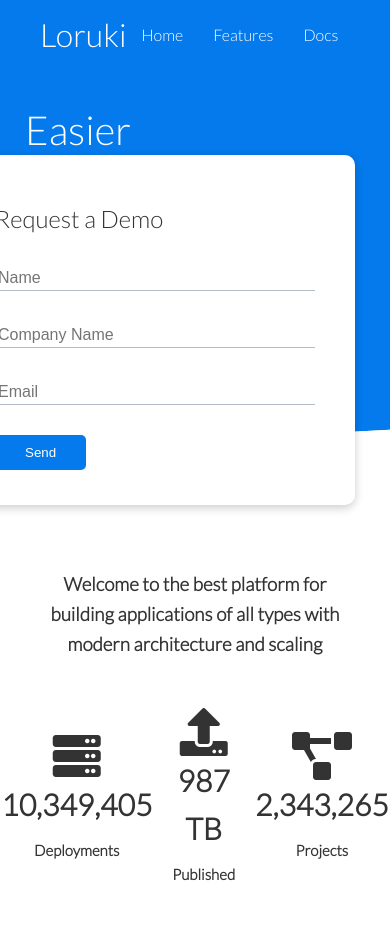
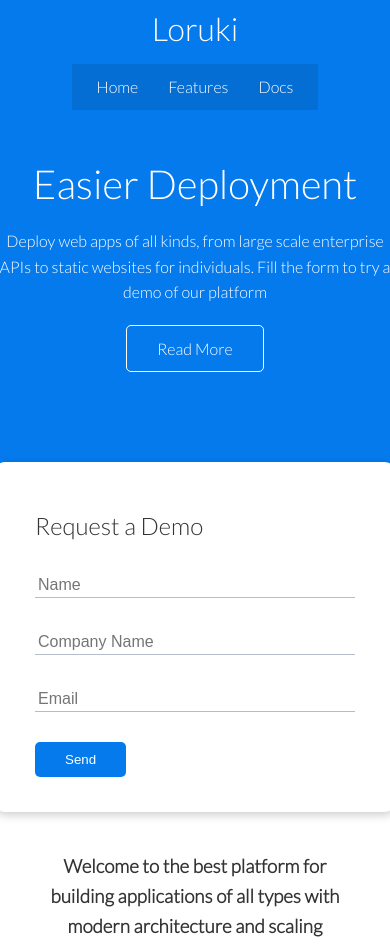
Before and after one commit to VictoriaOsipov/loruki-website, a plain HTML site: page index.html in a window 390 px wide. Shown: the top 945 px of the page. Drawn offline with Linux system fonts and the light colour scheme.

Commit message:
adjust mobile & tablet view

```diff
--- a/css/style.css
+++ b/css/style.css
@@ -203,3 +203,55 @@ img {
 .footer a {
     padding: 5px;
 }
+
+/* Tablet and under*/
+@media(max-width: 768px) {
+    .grid,
+    .Showcase .grid,
+    .stats .grid,
+    .cli .grid,
+    .cloud .grid {
+        grid-template-columns: 1fr;
+        grid-template-rows: 1fr;
+    }
+
+    .Showcase {
+        height: auto;
+    }
+
+    .Showcase-text {
+        text-align: center;
+        margin-top: 40px;
+    }
+
+    .Showcase-form{
+        justify-self: center;
+        margin: auto;
+    }
+
+    .cli .grid > *:first-child {
+        grid-column: 1;
+        grid-row: 1;
+    }
+
+    .cli .card {
+        text-align: center;
+    }
+}
+
+/* Mobile*/
+@media(max-width: 500px) {
+    .navbar {
+        height: 110px;
+    }
+
+    .navbar .flex {
+        flex-direction: column;
+    }
+
+    .navbar ul {
+        padding: 10px;
+        background-color: rgba(0,0,0,0.1);
+    }
+
+}
```
